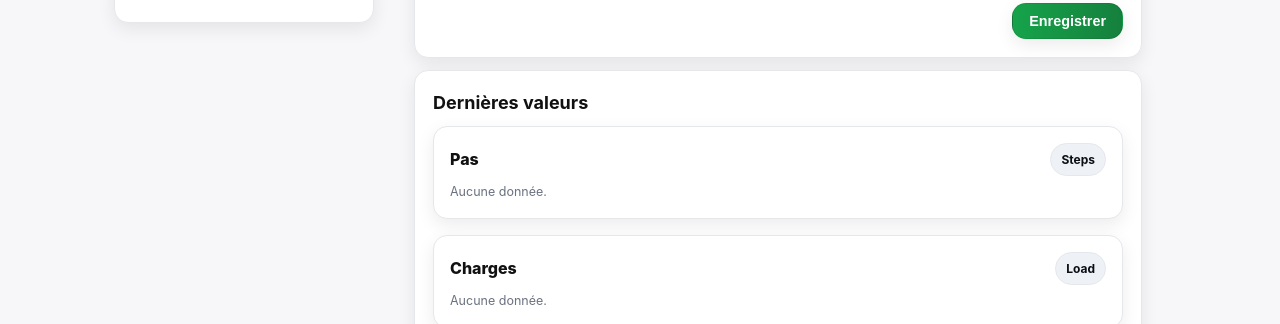
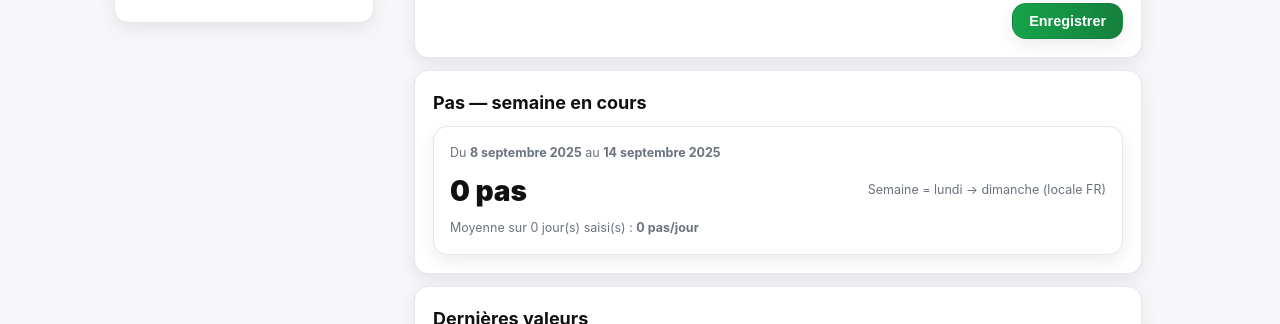
Before and after one commit to lebasquelyza/appli-files, a Next.js app in the folder apps/web/: page /dashboard/progress in a window 1280 px wide. Shown: the part 768-1092 px from the top of the page. Built offline with nearby package versions, Linux system fonts and the light colour scheme; no server answers.

Commit message:
Update page.tsx

```diff
--- a/apps/web/app/dashboard/progress/page.tsx
+++ b/apps/web/app/dashboard/progress/page.tsx
@@ -45,6 +45,31 @@ function fmtDate(dateISO: string) {
 
 function uid() {
   return "id-" + Math.random().toString(36).slice(2, 10);
+}
+
+/* ====== Helpers "semaine en cours" (lundi → dimanche) ====== */
+function startOfWeekMonday(d: Date) {
+  const ld = new Date(d.getFullYear(), d.getMonth(), d.getDate());
+  const day = ld.getDay(); // 0=Dim..6=Sam
+  const diffSinceMonday = (day + 6) % 7; // Lundi=0, Dimanche=6
+  ld.setDate(ld.getDate() - diffSinceMonday);
+  return ld;
+}
+function endOfWeekFromMonday(monday: Date) {
+  const s = new Date(monday.getFullYear(), monday.getMonth(), monday.getDate());
+  s.setDate(s.getDate() + 6);
+  return s;
+}
+function toYMD(d: Date) {
+  const y = d.getFullYear();
+  const m = String(d.getMonth() + 1).padStart(2, "0");
+  const da = String(d.getDate()).padStart(2, "0");
+  return `${y}-${m}-${da}`;
+}
+function parseYMDLocal(s: string) {
+  // Parse "YYYY-MM-DD" en local
+  const [y, m, d] = s.split("-").map(Number);
+  return new Date(y, (m || 1) - 1, d || 1);
 }
 
 /** ------ Server Actions ------ */
@@ -116,7 +141,7 @@ export default async function Page({ searchParams }: { searchParams?: { success?
   // Dernières entrées triées par createdAt desc
   const recent = [...store.entries].sort((a, b) => (b.createdAt || "").localeCompare(a.createdAt || "")).slice(0, 12);
 
-  // Dernières valeurs par type
+  // Dernières valeurs par type (naïf)
   const lastByType: Record<EntryType, ProgressEntry | undefined> = {
     steps: store.entries.find(e => e.type === "steps"),
     load: store.entries.find(e => e.type === "load"),
@@ -129,6 +154,33 @@ export default async function Page({ searchParams }: { searchParams?: { success?
   const mm = String(today.getMonth() + 1).padStart(2, "0");
   const dd = String(today.getDate()).padStart(2, "0");
   const defaultDate = `${yyyy}-${mm}-${dd}`;
+
+  // ====== Calcul "Pas — semaine en cours" ======
+  const monday = startOfWeekMonday(today);
+  const sunday = endOfWeekFromMonday(monday);
+  const mondayYMD = toYMD(monday);
+  const sundayYMD = toYMD(sunday);
+
+  const stepsThisWeek = store.entries
+    .filter(e => e.type === "steps")
+    .filter(e => {
+      // e.date est "YYYY-MM-DD"
+      const d = parseYMDLocal(e.date);
+      return d >= monday && d <= sunday;
+    })
+    .reduce((sum, e) => sum + (Number(e.value) || 0), 0);
+
+  const daysCovered = new Set(
+    store.entries
+      .filter(e => e.type === "steps")
+      .filter(e => {
+        const d = parseYMDLocal(e.date);
+        return d >= monday && d <= sunday;
+      })
+      .map(e => e.date)
+  ).size;
+
+  const avgPerDay = daysCovered > 0 ? Math.round(stepsThisWeek / daysCovered) : 0;
 
   return (
     <div className="container" style={{ paddingTop: 24, paddingBottom: 32 }}>
@@ -210,6 +262,29 @@ export default async function Page({ searchParams }: { searchParams?: { success?
             <button className="btn btn-dash" type="submit">Enregistrer</button>
           </div>
         </form>
+      </section>
+
+      {/* ====== NOUVELLE SECTION : Steps semaine en cours ====== */}
+      <section className="section" style={{ marginTop: 12 }}>
+        <div className="section-head" style={{ marginBottom: 8 }}>
+          <h2 style={{ margin: 0 }}>Pas — semaine en cours</h2>
+        </div>
+        <article className="card" style={{ display: "flex", alignItems: "center", justifyContent: "space-between", gap: 12 }}>
+          <div>
+            <div className="text-sm" style={{ color: "#6b7280" }}>
+              Du <b>{fmtDate(mondayYMD)}</b> au <b>{fmtDate(sundayYMD)}</b>
+            </div>
+            <div style={{ fontSize: 28, fontWeight: 900, marginTop: 6 }}>
+              {stepsThisWeek.toLocaleString("fr-FR")} pas
+            </div>
+            <div className="text-sm" style={{ color: "#6b7280", marginTop: 4 }}>
+              Moyenne sur {daysCovered || 0} jour(s) saisi(s) : <b>{avgPerDay.toLocaleString("fr-FR")} pas/jour</b>
+            </div>
+          </div>
+          <div className="text-sm" style={{ color: "#6b7280" }}>
+            Semaine = lundi → dimanche (locale FR)
+          </div>
+        </article>
       </section>
 
       {/* Résumé dernier point par type */}
```
